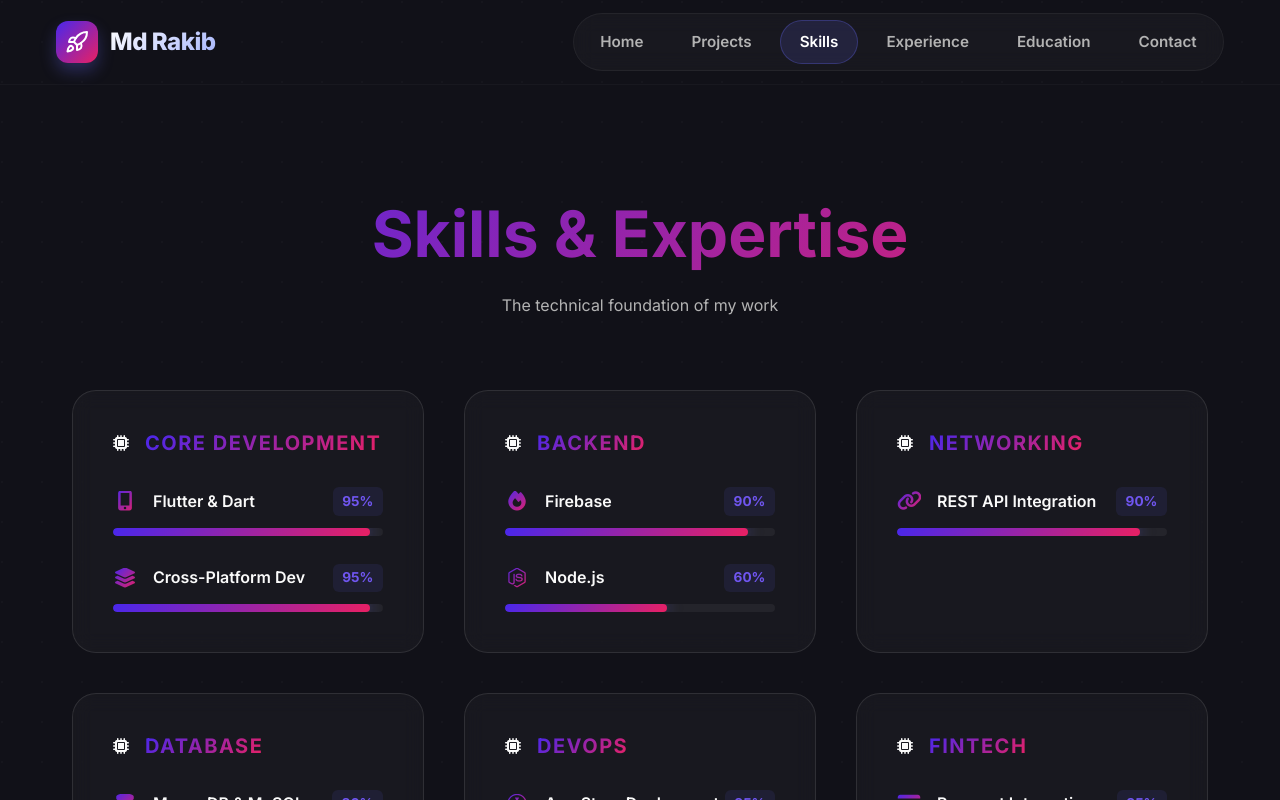
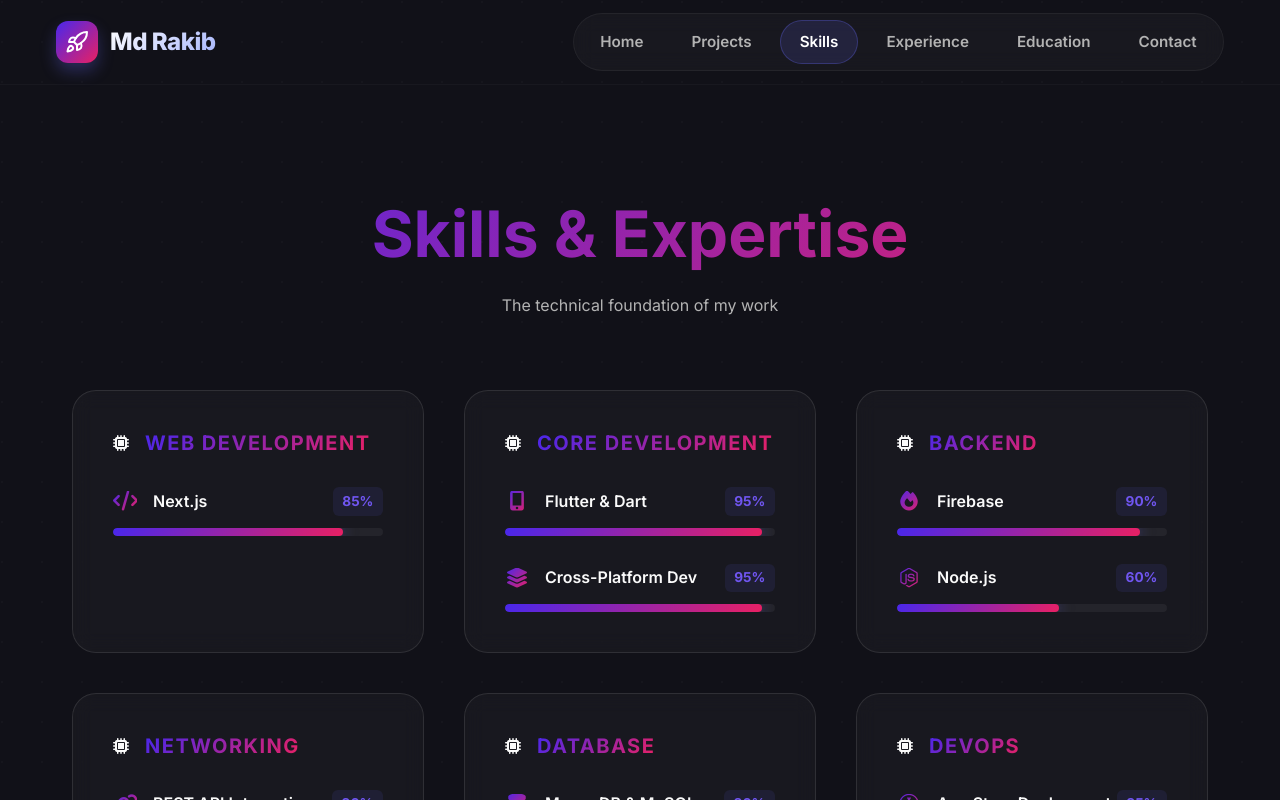
Before and after one commit to MdRak82692/my_portfolio, a React (Vite) app in the folder client/: page /skills in a window 1280 px wide. Shown: the top 800 px of the page. Built offline with nearby package versions, Linux system fonts and the light colour scheme.

Commit message:
feat: Add portfolio data and create a dedicated page for project details.

```diff
--- a/client/src/data/portfolioData.json
+++ b/client/src/data/portfolioData.json
@@ -15,6 +15,18 @@
     }
   },
   "projects": [
+    {
+      "id": "blue-java",
+      "title": "Blue Java",
+      "description": "A secure lottery platform where users can purchase tickets and win prizes.",
+      "details": "Blue Java is a comprehensive lottery management system built with Next.js. \n\nKey Features:\n• Admin Dashboard: Create and manage lottery events, set prize pools, and publish results.\n• Ticket Purchase: Secure and seamless ticket purchasing process for users.\n• Automated Draws: Fair and transparent winner selection algorithm.\n• User accounts: Track purchase history and winnings.\n\nThe platform focuses on trust and user experience, providing a modern interface for lottery enthusiasts.",
+      "technologies": ["Next.js", "React", "Node.js", "MongoDB", "Tailwind CSS"],
+      "image": "https://res.cloudinary.com/dwyxkaslc/image/upload/v1771574648/Entrants_Landing_Page_ihu3eg.png",
+      "images": ["https://res.cloudinary.com/dwyxkaslc/image/upload/v1771574519/Browse_Raffall_bigluz.png", "https://res.cloudinary.com/dwyxkaslc/image/upload/v1771574520/Winners_x4xd2h.png","https://res.cloudinary.com/dwyxkaslc/image/upload/v1771574519/User_Overview_bk7lez.png","https://res.cloudinary.com/dwyxkaslc/image/upload/v1771574519/My_Tickets_vqmyua.png", "https://res.cloudinary.com/dwyxkaslc/image/upload/v1771574519/My_Tickets_vqmyua.png", "https://res.cloudinary.com/dwyxkaslc/image/upload/v1771574519/Create_Raffles_lkrfiq.png", "https://res.cloudinary.com/dwyxkaslc/image/upload/v1771574520/My_Raffles_dz1j8j.png"],
+      "webUrl": "https://www.bluejava.io/",
+      "featured": true,
+      "order": 1
+    },
     {
       "id": "levaro",
       "title": "Levaro – Service Marketplace Application",
@@ -122,6 +134,12 @@
     }
   ],
   "skills": [
+    {
+      "name": "Next.js",
+      "level": 85,
+      "category": "Web Development",
+      "icon": "fas fa-code"
+    },
     {
       "name": "Flutter & Dart",
       "level": 95,
--- a/client/src/pages/ProjectDetails/ProjectDetails.jsx
+++ b/client/src/pages/ProjectDetails/ProjectDetails.jsx
@@ -96,6 +96,12 @@
 
             <div className="project-actions-container mt-4">
               <div className="project-actions flex flex-wrap gap-3">
+                {project.webUrl && (
+                  <a href={project.webUrl} target="_blank" rel="noopener noreferrer" className="btn btn-primary store-btn">
+                    <i className="fas fa-globe"></i>
+                    <span>Visit Website</span>
+                  </a>
+                )}
                 {project.playStoreUrl && (
                   <a href={project.playStoreUrl} target="_blank" rel="noopener noreferrer" className="btn btn-primary store-btn">
                     <i className="fab fa-google-play"></i>
```
